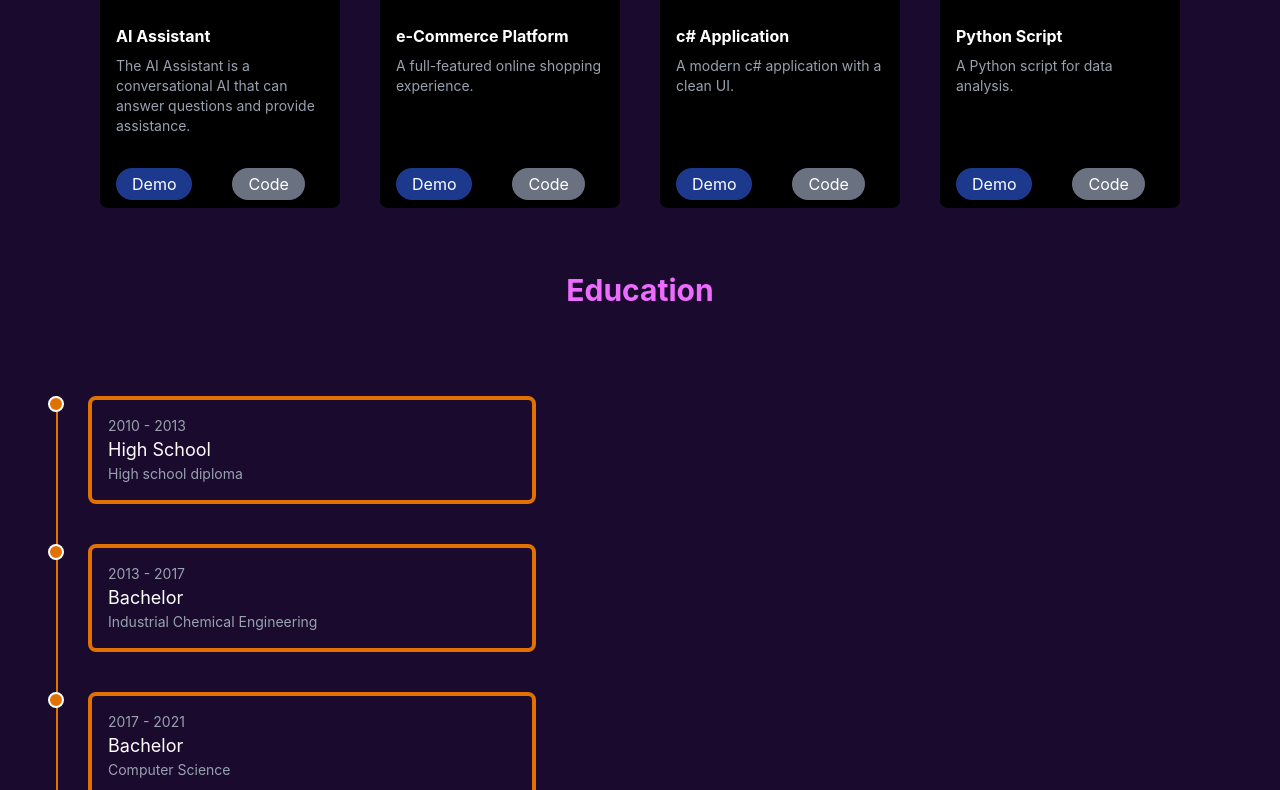
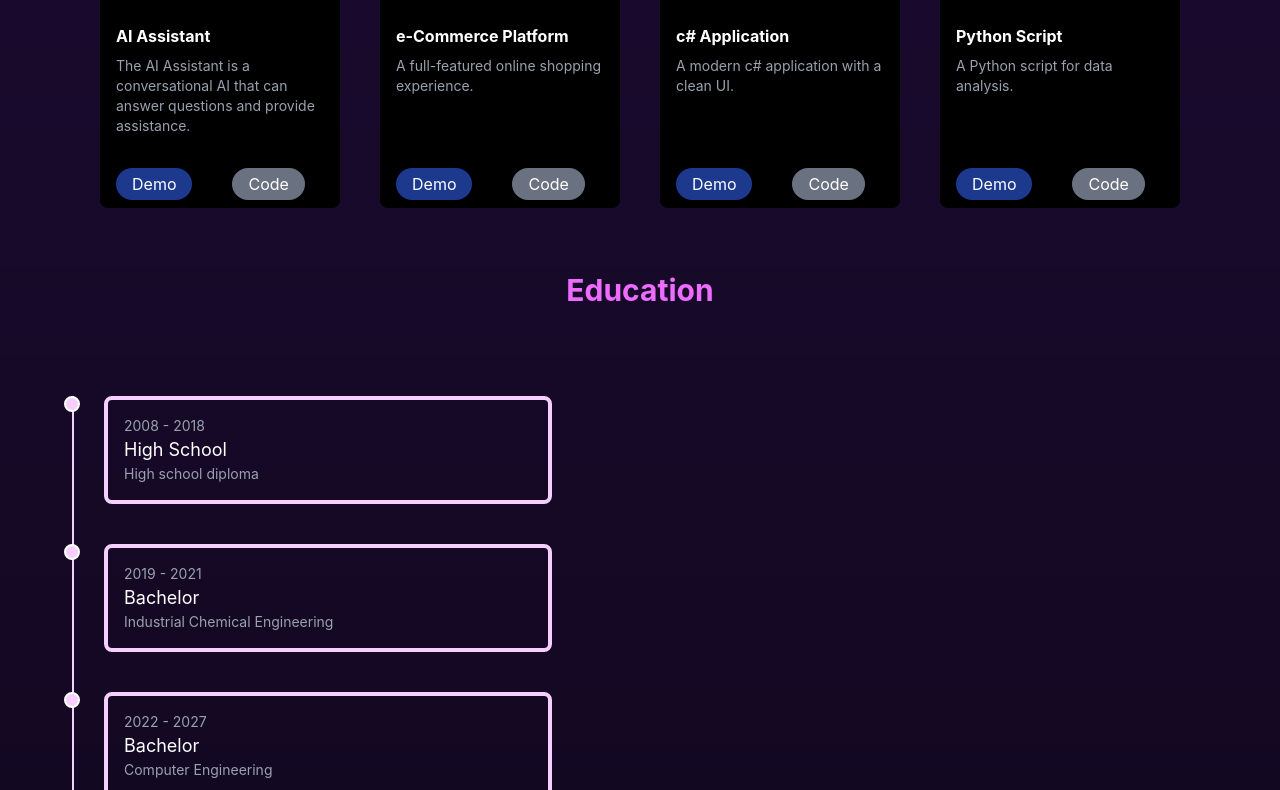
Before and after one commit to theintchuesan/My-portfolio, a React (Vite) app: page / in a window 1280 px wide. Shown: the part 2000-2790 px from the top of the page. Built offline with nearby package versions, Linux system fonts and the light colour scheme.

Commit message:
added animation

```diff
--- a/package.json
+++ b/package.json
@@ -14,6 +14,8 @@
   },
   "dependencies": {
     "@tailwindcss/vite": "^4.2.4",
+    "@tsparticles/react": "^3.0.0",
+    "@tsparticles/slim": "^3.9.1",
     "framer-motion": "^12.38.0",
     "react": "^19.2.5",
     "react-dom": "^19.2.5",
--- a/src/App.jsx
+++ b/src/App.jsx
@@ -6,10 +6,24 @@ import Footer from './Components/Footer/Footer.jsx'
 import Projects from './Components/Projects/Projects.jsx'
 import Education from './Components/Education/Education.jsx'
 import Contact from './Components/Contact-me/Contact.jsx'
+import ParticlesBackground from './Components/ParticleBg.jsx'
 
 function App() {
   return (
-<div className="bg-[#1A0B2E] min-h-screen w-full overflow-x-hidden">
+    <div className="relative bg-[#1A0B2E] min-h-screen w-full overflow-x-hidden">
+
+      {/* Background */}
+      <ParticlesBackground />
+
+<div className="absolute inset-0 bg-gradient-to-b from-black/40 via-transparent to-black/60"></div>
+
+
+  {/* 3. Your glow effects (optional but recommended) */}
+  <div className="absolute top-20 left-10 w-72 h-72 bg-purple-600 opacity-20 blur-3xl rounded-full"></div>
+  <div className="absolute bottom-20 right-10 w-72 h-72 bg-fuchsia-600 opacity-20 blur-3xl rounded-full"></div>
+
+      {/* Content */}
+      <div className="relative z-10">
         <Navbar />
         <Home />
         <About />
@@ -19,7 +33,9 @@ function App() {
         <Contact />
         <Footer />
       </div>
-  )
+
+    </div>
+  );
 }
 
 export default App
--- a/src/Components/Contact-me/Contact.jsx
+++ b/src/Components/Contact-me/Contact.jsx
@@ -15,26 +15,26 @@ const Contact = () => {
                 </div>
 
         {/* FORM */}
-                <div>
+                <div className='p-4 sm:p-6 md:p-8'>
                     <form action="post">
 
-                        <div><div className='flex  '>
+                        <div><div className='flex  gap-4'>
                             <div className=" flex flex-col gap-4">
-                                <div className="  w-60">
-                                    <input type="text" id="name" className="bg-[#2a1a4d] border-4 border-amber-600 rounded-md px-4 py-1 text-white placeholder:text-gray-500 focus:outline-none focus:ring-2 focus:ring-blue-500" placeholder="Your Name" />
+                                <div className="  ">
+                                    <input type="text" id="name" className=" w-full bg-[#2a1a4d] border-4 border-fuchsia-200 rounded-md px-4 py-1 text-white placeholder:text-gray-500 focus:outline-none focus:ring-2 focus:ring-blue-500" placeholder="Your Name" />
                                 </div>
                                 <div className=" w-60">
-                                    <input type="email" id="email" className="bg-[#2a1a4d] text-white placeholder:text-gray-500 border-4 border-amber-600 rounded-md px-4 py-1 focus:outline-none focus:ring-2 focus:ring-blue-500" placeholder="Your Email" />
+                                    <input type="email" id="email" className=" w-full bg-[#2a1a4d] text-white placeholder:text-gray-500 border-4 border-fuchsia-200 rounded-md px-4 py-1 focus:outline-none focus:ring-2 focus:ring-blue-500" placeholder="Your Email" />
                                 </div>
 
                             </div>
 
                             <div className='gap-4 flex flex-col'>
                                 <div className=" w-60">
-                                    <input type="tel" id="phone" className="bg-[#2a1a4d] text-white placeholder:text-gray-500 border-4 border-amber-600 rounded-md px-4 py-1 focus:outline-none focus:ring-2 focus:ring-blue-500" placeholder="Phone Number" />
+                                    <input type="tel" id="phone" className=" w-full bg-[#2a1a4d] text-white placeholder:text-gray-500 border-4 border-fuchsia-200 rounded-md px-4 py-1 focus:outline-none focus:ring-2 focus:ring-blue-500" placeholder="Phone Number" />
                                 </div>
                                 <div className=" w-60">
-                                    <input type="text" id="subject" className="bg-[#2a1a4d] text-white placeholder:text-gray-500 border-4 border-amber-600 rounded-md px-4 py-1 focus:outline-none focus:ring-2 focus:ring-blue-500" placeholder="Subject" />
+                                    <input type="text" id="subject" className=" w-full bg-[#2a1a4d] text-white placeholder:text-gray-500 border-4 border-fuchsia-200 rounded-md px-4 py-1 focus:outline-none focus:ring-2 focus:ring-blue-500" placeholder="Subject" />
                                 </div>
 
 
@@ -45,7 +45,7 @@ const Contact = () => {
 
 
                         <div className="  mt-4">
-                            <textarea id="message" rows={5} className="bg-[#2a1a4d] text-white w-115 placeholder:text-gray-500 border-4 border-amber-600 rounded-md px-4 py-1 focus:outline-none focus:ring-2 focus:ring-blue-500" placeholder="Your Message"></textarea>
+                            <textarea id="message" rows={5} className=" w-full bg-[#2a1a4d] text-white placeholder:text-gray-500 border-4 border-fuchsia-200 rounded-md px-4 py-1 focus:outline-none focus:ring-2 focus:ring-blue-500" placeholder="Your Message"></textarea>
                         </div>
                     </form>
                 </div>
--- a/src/Components/Education/Education.jsx
+++ b/src/Components/Education/Education.jsx
@@ -2,9 +2,9 @@ import SectionWrapper from "../SectionWrapper";
 
 const Education = () => {
   const education = [
-    { year: "2010 - 2013", title: "High School", desc: "High school diploma" },
-    { year: "2013 - 2017", title: "Bachelor", desc: "Industrial Chemical Engineering" },
-    { year: "2017 - 2021", title: "Bachelor", desc: "Computer Science" },
+    { year: "2008 - 2018", title: "High School", desc: "High school diploma" },
+    { year: "2019 - 2021", title: "Bachelor", desc: "Industrial Chemical Engineering" },
+    { year: "2022 - 2027", title: "Bachelor", desc: "Computer Engineering" },
   ];
 
   return (
@@ -17,24 +17,22 @@ const Education = () => {
       </div>
 
       {/* TIMELINE WRAPPER */}
-      <div className="relative p-10">
+      <div className="relative p-10 sm:left-4 ">
 
 
 
 
         <div className="space-y-10 ">
-         <div className="absolute left-14 top-10  bottom-0 w-[2px] bg-amber-600"></div>
-
-
+<div className="absolute left-14 top-10  sm:left-14 bottom-0 w-[2px] bg-fuchsia-200"></div>
           {education.map((edu, index) => (
-            <div key={index} className="relative pl-12">
+            <div key={index} className="relative pl-12 sm:pl-12">
 
 
               {/* DOT (centered on line) */}
-              <div className="absolute left-4 top-0 w-4 h-4 -translate-x-1/2 bg-amber-600 rounded-full border-2 border-white"></div>
+              <div className="absolute left-4 top-0 w-4 h-4  sm:left-4  -translate-x-1/2 bg-fuchsia-200 rounded-full border-2 border-white"></div>
 
               {/* CARD */}
-              <div className="border-4 border-amber-600 p-4 rounded-lg max-w-md">
+              <div className="border-4 border-fuchsia-200 p-4 rounded-lg max-w-md w-full">
                <p className="text-gray-400 text-sm">{edu.year}</p>
                 <h2 className="text-lg">{edu.title}</h2>
 
--- /dev/null
+++ b/src/Components/ParticleBg.jsx
@@ -0,0 +1,56 @@
+import { useEffect, useState } from "react";
+import Particles, { initParticlesEngine } from "@tsparticles/react";
+import { loadSlim } from "@tsparticles/slim";
+
+const ParticlesBackground = () => {
+  const [init, setInit] = useState(false);
+
+  useEffect(() => {
+    initParticlesEngine(async (engine) => {
+      await loadSlim(engine);
+    }).then(() => {
+      setInit(true);
+    });
+  }, []);
+
+  if (!init) return null;
+
+  return (
+    <Particles
+      options={{
+  background: {
+    color: { value: "transparent" } // keep your bg-[#1A0B2E]
+  },
+  fpsLimit: 60,
+  particles: {
+    color: { value: "#c084fc" }, // soft purple
+    links: {
+      enable: true,
+      color: "#c084fc",
+      distance: 120,
+      opacity: 0.2,
+      width: 1,
+    },
+    move: {
+      enable: true,
+      speed: 0.8, // slower = more premium
+    },
+    number: {
+      value: 50,
+    },
+    opacity: {
+      value: 0.3,
+    },
+    size: {
+      value: { min: 1, max: 2 },
+    },
+  },
+  detectRetina: true,
+
+}}
+      className="absolute inset-0 z-0"
+    />
+  );
+};
+
+export default ParticlesBackground;
```
Also changed, not shown: 1 other file (tests, documents, lock files or other folders). Lines whose indentation alone changed are shown as unchanged.
